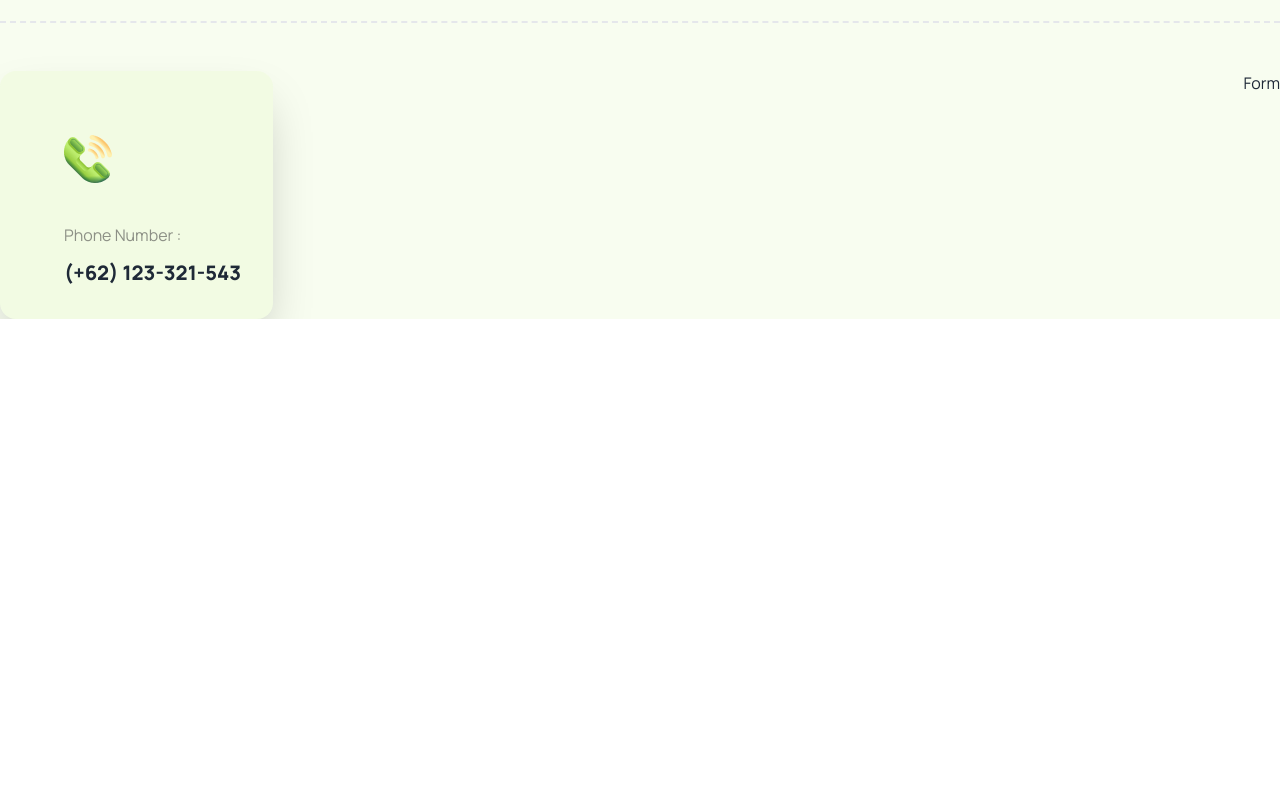
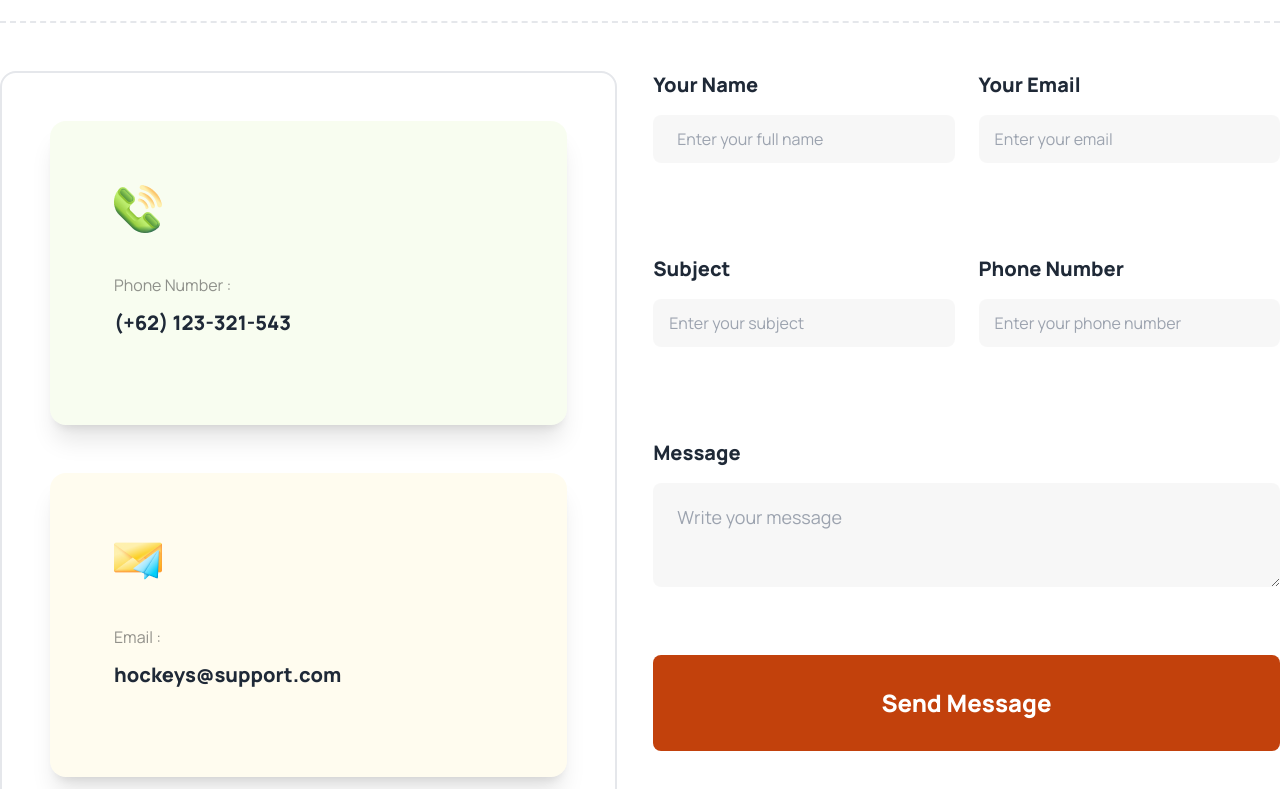
Before and after one commit to mahin993/a3-explore-hockey, a plain HTML site: page index.html in a window 1280 px wide. Shown: the part 2411-3200 px from the top of the page. Before the commit the page ends 2730 px from the top, so only its background shows below. Drawn offline with nearby package versions, Linux system fonts and the light colour scheme.

Commit message:
Added Get In Touch Section

```diff
--- a/index.html
+++ b/index.html
@@ -35,7 +35,6 @@
 <style>
   .font-manrope{
   font-family: "Manrope", sans-serif;
-  background: #bced6d1a;
 }
 .hide{
   display: none;
@@ -531,21 +530,85 @@
           <h2 class="text-3xl lg:text-4xl font-extrabold text-black mt-6 mb-6 text-center">Get In Touch</h2>
           <p class="text-base text-p_text_color mb-6 text-center p-4"> Get in touch with us for a seamless communication experience. Your inquiries are our priority, and we're here to provide prompt and personalized assistance. Whether it's questions, feedback, or collaboration opportunities, we eagerly await your message. Let's build connections and make your ideas a reality together.</p>
         </div>
-        <div class="flex flex-col lg:flex-row justify-between gap-12">
-          <div>
-            <div class="card w-full bg-[#bced6d1a] shadow-2xl rounded-2xl">
+        <div class="flex flex-col lg:flex-row justify-between gap-9">
+          <div class="flex-grow border-2 mx-3 lg:mx-0 rounded-2xl">
+            <div class="card bg-[#bced6d1a] shadow-xl rounded-2xl m-4 lg:m-12">
               <div class="card-body">
-                <img class="w-12 h-12 m-8" src="images/phone.png" alt="">
-                <div class="ml-8">
+                <img class="w-12 h-12 mb-5 lg:mb-8 lg:m-8" src="images/phone.png" alt="">
+                <div class="lg:ml-8">
                   <p class="text-p_text_color mb-3">Phone Number : </p>
-                  <h4 class="text-xl font-extrabold">(+62) 123-321-543</h4>
+                  <h4 class="text-xl font-extrabold mb-4 lg:mb-14">(+62) 123-321-543</h4>
                 </div>
               </div>
             </div>
+            <div class="card bg-[#fddd5f1a] shadow-xl rounded-2xl m-4 lg:m-12">
+              <div class="card-body">
+                <img class="w-12 h-12 mb-5 lg:mb-8 lg:m-8" src="images/mail.png" alt="">
+                <div class="lg:ml-8">
+                  <p class="text-p_text_color mb-3">Email : </p>
+                  <h4 class="text-xl font-extrabold mb-4 lg:mb-14">hockeys@support.com</h4>
+                </div>
+              </div>
+            </div>
+            <div class="card bg-[#629cf31a] shadow-xl rounded-2xl m-4 lg:m-12">
+              <div class="card-body">
+                <img class="w-12 h-12 mb-5 lg:mb-8 lg:m-8" src="images/location.png" alt="">
+                <div class="lg:ml-8">
+                  <p class="text-p_text_color mb-3">Location :</p>
+                  <h4 class="text-xl font-extrabold mb-4 lg:mb-14">152/1 Mohakhali Wireless Gate</h4>
+                </div>
+              </div>
+            </div>
+
           </div>
+          <div class="flex-grow">
+            <div class="grid grid-cols-1 lg:grid-cols-2 grid-rows-1 lg:grid-rows-4 gap-6">
+              <div>
+                <label class="form-control w-full mx-5 lg:mx-0">
+                  <h4 class="text-xl font-extrabold mb-4">Your Name</h4>
+                  <input type="text" placeholder="Enter your full name" class="input bg-[#13131808] border-none outline: none p-6" style="outline: none;"/>
+                </label>
+              </div>
+              <div>
+                <label class="form-control w-full mx-5 lg:mx-0">
+                  <h4 class="text-xl font-extrabold mb-4">Your Email</h4>
+                  <input type="email" placeholder="Enter your email" class="input bg-[#13131808] border-none outline: none" style="outline: none;"/>
+                </label>
+              </div>
+              <div>
+                <label class="form-control w-full mx-5 lg:mx-0">
+                  <h4 class="text-xl font-extrabold mb-4">Subject</h4>
+                  <input type="text" placeholder="Enter your subject" class="input bg-[#13131808] border-none outline: none" style="outline: none;"/>
+                </label>
+              </div>
+              <div>
+                <label class="form-control w-full mx-5 lg:mx-0">
+                  <h4 class="text-xl font-extrabold mb-4">Phone Number</h4>
+                  <input type="text" placeholder="Enter your phone number" class="input bg-[#13131808] border-none outline: none" style="outline: none;"/>
+                </label>
+              </div>
+              <div class="col-span-1 lg:col-span-2">
+                <label class="form-control w-full mx-5 lg:mx-0">
+                  <h4 class="text-xl font-extrabold mb-4">Message</h4>
+                  <textarea placeholder="Write your message" class="textarea textarea-lg bg-[#13131808] border-none outline: none" style="outline: none;"></textarea>
+                </label>
+              </div>
+              <div class="col-span-1 lg:col-span-2">
+                <label class="form-control w-full mx-5 lg:mx-0">
+                  <input type="button" value="Send Message" class="text-2xl text-white font-extrabold border-0 rounded-lg my-8 py-8 bg-orange-700 hover:bg-amber-500 hover:text-black ">
+                </label>
+              </div>
+            </div>
+          </div>
+        </div>
+
+        <!-- Social Media Link -->
+        <div class="mb-24 mt-12">
+          <h2 class="text-3xl lg:text-4xl font-extrabold text-black mt-6 mb-6 text-center">Social Media</h2>
           <div>
-            <h1>Form</h1>
+
           </div>
+          <p class="text-base text-p_text_color mb-6 text-center p-4"> Get in touch with us for a seamless communication experience. Your inquiries are our priority, and we're here to provide prompt and personalized assistance. Whether it's questions, feedback, or collaboration opportunities, we eagerly await your message. Let's build connections and make your ideas a reality together.</p>
         </div>
 
       </div>
```
Also changed, not shown: images/icons/Frame.svg (added), images/icons/Social.svg (added), images/icons/hotel 1.svg (added), images/icons/map 1.svg (added), images/icons/price-tag 1.svg (added).
